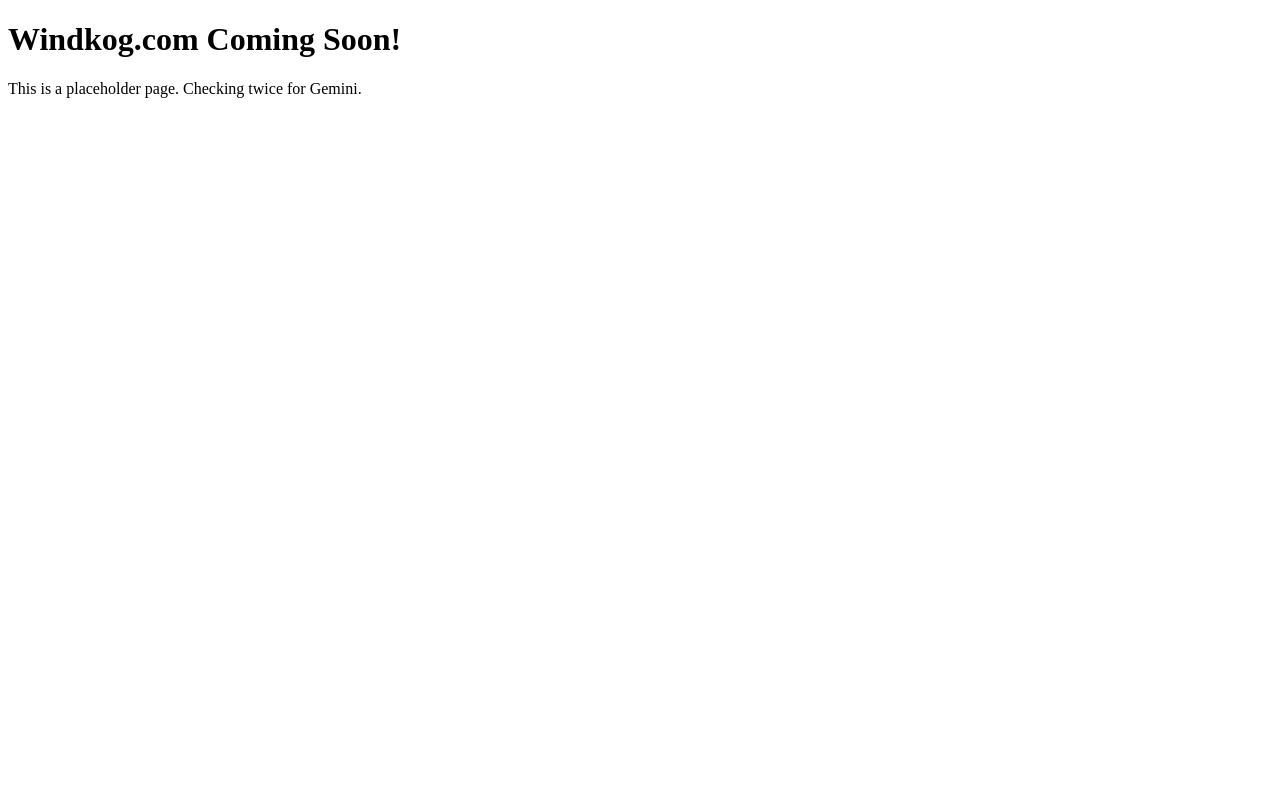
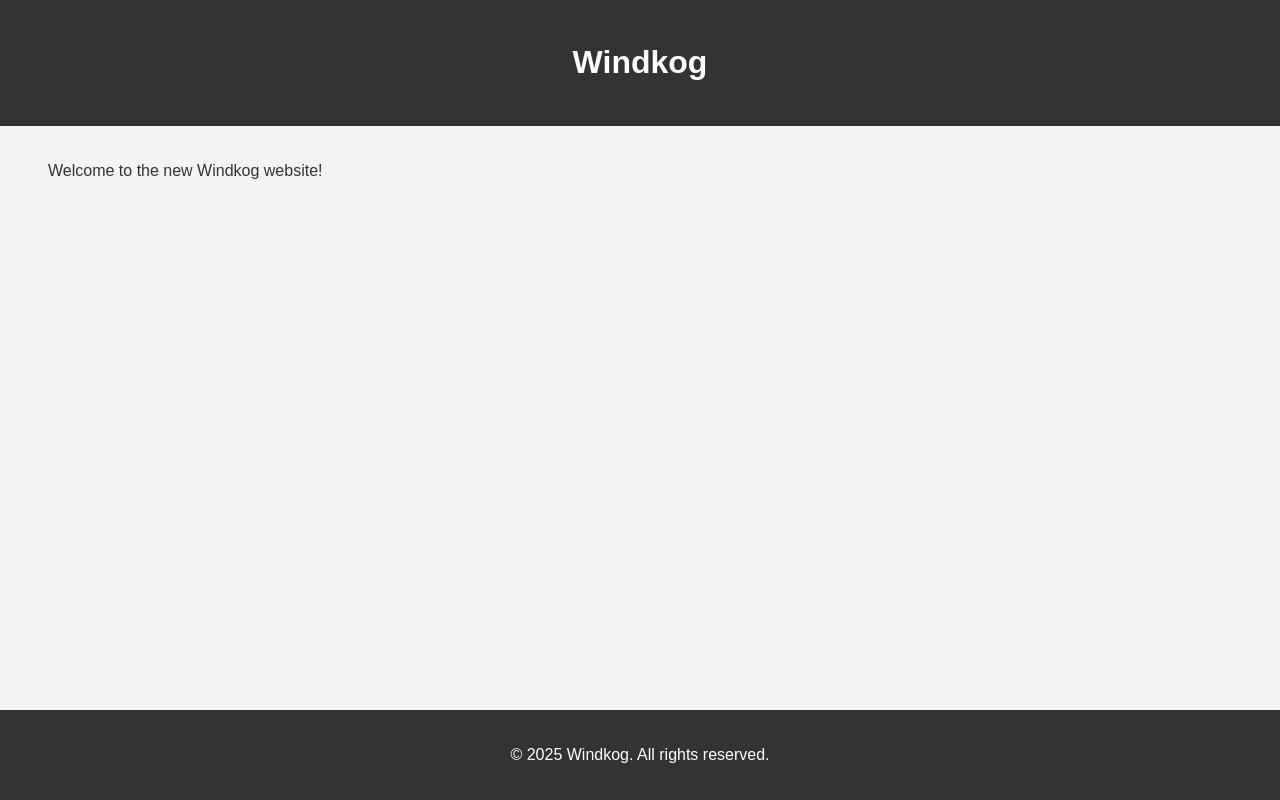
Before and after one commit to gnobot/windkog, a plain HTML site: page public/index.html in a window 1280 px wide. Drawn offline with Linux system fonts and the light colour scheme.

Commit message:
feat: Add boilerplate for landing page and basic styles

```diff
--- a/public/index.html
+++ b/public/index.html
@@ -1,10 +1,20 @@
 <!DOCTYPE html>
-<html>
+<html lang="en">
 <head>
-    <title>Welcome to Windkog</title>
+    <meta charset="UTF-8">
+    <meta name="viewport" content="width=device-width, initial-scale=1.0">
+    <title>Windkog</title>
+    <link rel="stylesheet" href="styles.css">
 </head>
 <body>
-    <h1>Windkog.com Coming Soon!</h1>
-    <p>This is a placeholder page. Checking twice for Gemini.</p>
+    <header>
+        <h1>Windkog</h1>
+    </header>
+    <main>
+        <p>Welcome to the new Windkog website!</p>
+    </main>
+    <footer>
+        <p>&copy; 2025 Windkog. All rights reserved.</p>
+    </footer>
 </body>
 </html>
--- /dev/null
+++ b/public/styles.css
@@ -0,0 +1,30 @@
+body {
+    font-family: sans-serif;
+    line-height: 1.6;
+    margin: 0;
+    padding: 0;
+    background: #f4f4f4;
+    color: #333;
+}
+
+header {
+    background: #333;
+    color: #fff;
+    padding: 1rem 0;
+    text-align: center;
+}
+
+main {
+    padding: 1rem;
+    margin: 0 2rem;
+}
+
+footer {
+    background: #333;
+    color: #fff;
+    text-align: center;
+    padding: 1rem 0;
+    position: absolute;
+    bottom: 0;
+    width: 100%;
+}
```
